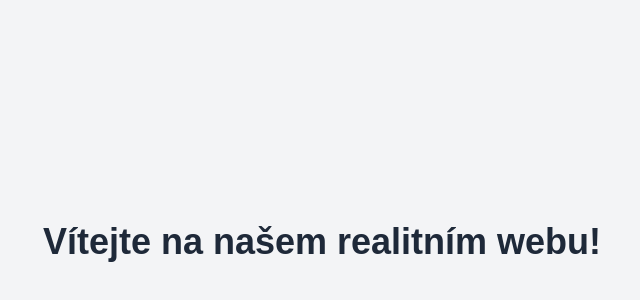
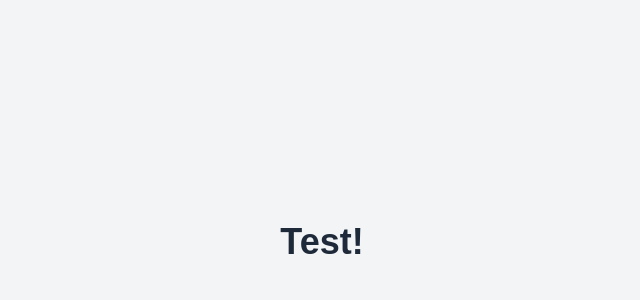
Before and after one commit to nazgulov/ivetka, a Next.js app in the folder ivetka/: page / in a window 1280 px wide. Shown: the part 158-458 px from the top of the page, without its empty margins (318-958 px from the left). Built offline with nearby package versions, Linux system fonts and the light colour scheme.

Commit message:
zmena uvod

```diff
--- a/ivetka/app/page.tsx
+++ b/ivetka/app/page.tsx
@@ -2,7 +2,7 @@ export default function HomePage() {
   return (
     <main className="min-h-screen flex items-center justify-center bg-gray-100">
       <h1 className="text-4xl font-bold text-gray-800">
-        Vítejte na našem realitním webu!
+        Test!
       </h1>
     </main>
   );
```
